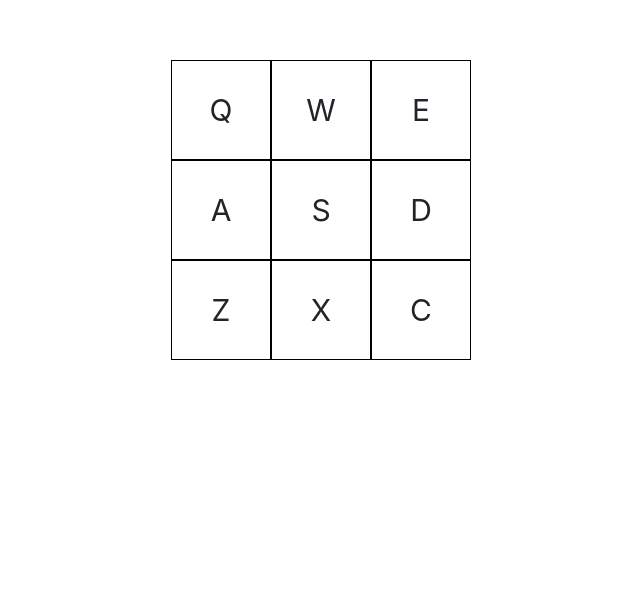
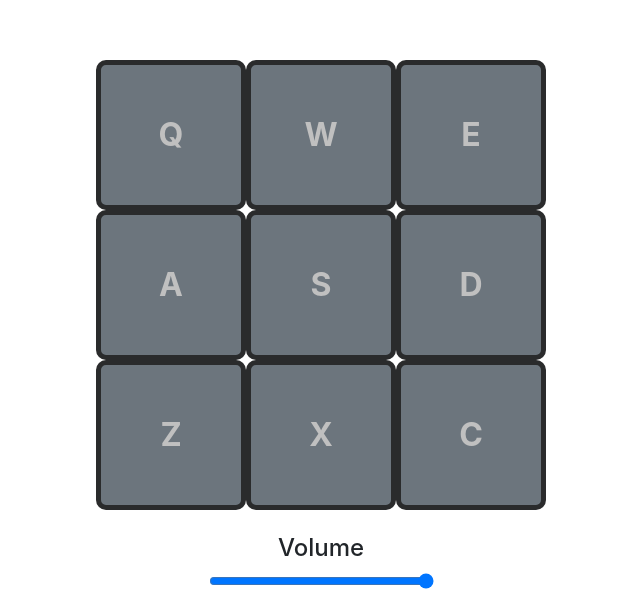
Before and after one commit to Sly-Ry/Drum-Machine, a React (Create React App) app: page / in a window 1280 px wide. Shown: the part 204-800 px from the top of the page, without its empty margins (319-959 px from the left). Built offline with nearby package versions, Linux system fonts and the light colour scheme.

Commit message:
more styling, volume feature added

```diff
--- a/src/App.css
+++ b/src/App.css
@@ -10,11 +10,14 @@
 }
 
 .drum-pad {
-  border: 1px solid black;
-  width: 100px;
-  height: 100px;
+  border: 5px solid rgb(42, 43, 44);
+  border-radius: 10px;
+  width: 150px;
+  height: 150px;
   display: flex;
   justify-content: center;
   align-items: center;
-  font-size: 30px;
+  font-size: 4vh;
+  font-weight: bolder;
+  color: rgb(192, 192, 192);
 }
--- a/src/App.js
+++ b/src/App.js
@@ -1,14 +1,5 @@
 import { useEffect, useState } from 'react';
 import './App.css';
-
-function App() {
-  // const [activeKey, setActiveKey] = useState('');
-
-  // useEffect(() => {
-  //   document.addEventListener('keydown', (event) => {
-  //     playSound(event.key.toUpperCase());
-  //   });
-  // }, []);
 
 const arr = [
   {
@@ -67,39 +58,44 @@ function App() {
   }
 ];
 
-  // function playSound(selector){
-  //   const audio = document.getElementById(selector)
-  //   audio.play();
-  //   setActiveKey(selector)
-  // }
+function App() {
+
+  const [volume, setVolume] = useState(1);
 
   return (
+
+
     <div className="App">
       <div id='drum-machine'>
         <div id="display"></div>
         <div className='drum-pads'>
           {arr.map((clip) => (
-            // <div
-            //   key={clip.src}
-            //   onClick={() => {
-            //     playSound(clip.text)
-            //   }}
-            //   id={clip.src} className='drum-pad'>
-            //   {clip.text}
-            //   <audio className='clip' id={clip.text} src={clip.src} />
-            // </div>
-            <Pad key={clip.id} clip={clip}/>
+            <Pad key={clip.id} clip={clip} volume={volume}/>
           ))}
         </div>
-
+        <br/>
+        <div className='volume text-center'>
+          <h4>Volume</h4>
+          <input
+            onChange={(e) =>
+              setVolume(e.target.value)
+            }
+            type="range"
+            step="0.01"
+            value={volume}
+            max="1"
+            min="0"
+            className='w-50'
+          ></input>
+        </div>
       </div>
     </div>
   );
 }
 
-function Pad({ clip }){
+function Pad({ clip, volume }){
 
-  // const [activeKey, setActiveKey] = useState('');
+  const [active, setActive] = useState(false);
 
   useEffect(() => {
     document.addEventListener('keydown', handleKeyPress);
@@ -117,9 +113,11 @@ function Pad({ clip }){
 
   const playSound = () => {
     const audio = document.getElementById(clip.text)
+    setActive(true);
+    setTimeout(() => setActive(false), 200);
+    audio.volume = volume;
     audio.currentTime = 0;
     audio.play();
-    // setActiveKey(selector)
   }
 
   return (
@@ -128,15 +126,12 @@ function Pad({ clip }){
       onClick={() => {
         playSound(clip.text)
       }}
-      id={clip.src} className='drum-pad'>
+      id={clip.src}
+      className={`drum-pad bg-secondary ${active && "bg-info"}`}
+      >
       {clip.text}
       <audio className='clip' id={clip.text} src={clip.src} />
     </div>
-
-//     <div className='drum-pad'>
-//       <audio className='clip' id={clip.text} src={clip.src} />
-//       {clip.text}
-//     </div>
   );
 }
 
```
Lines whose indentation alone changed are shown as unchanged.
